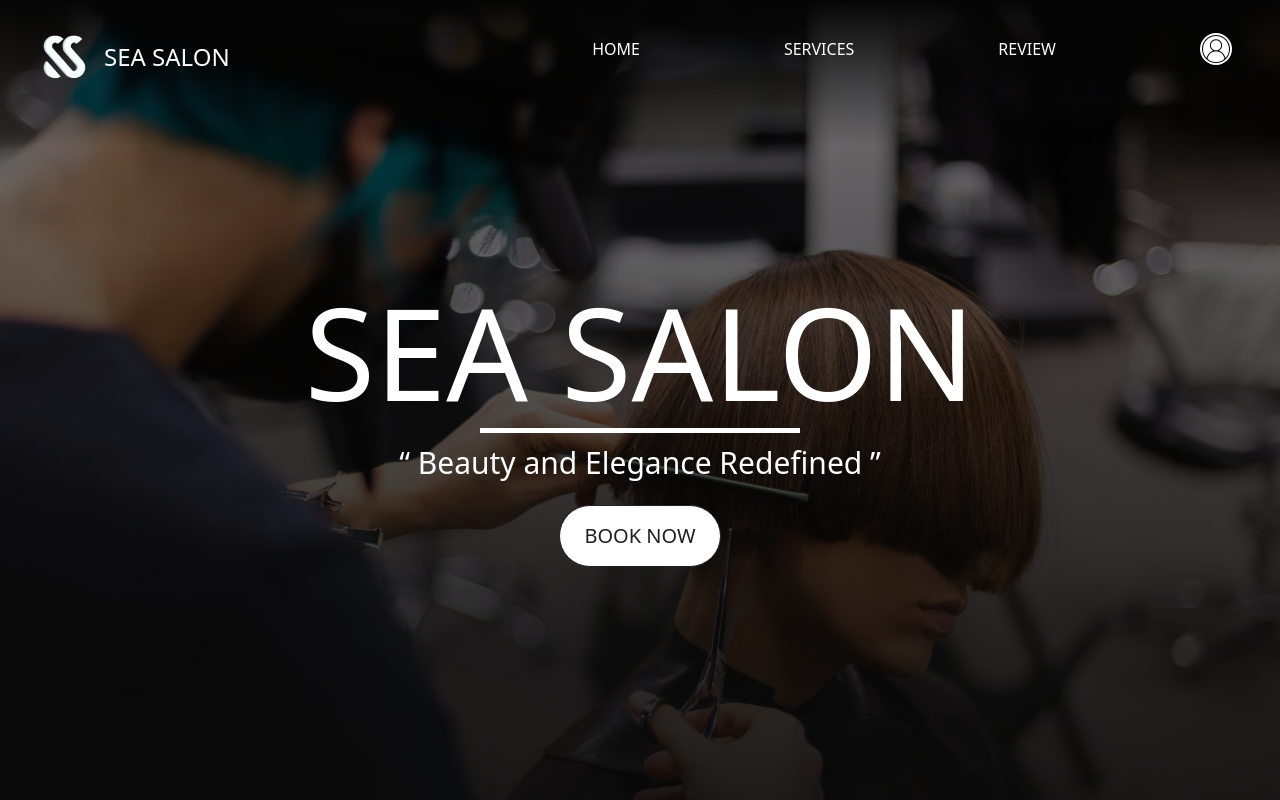
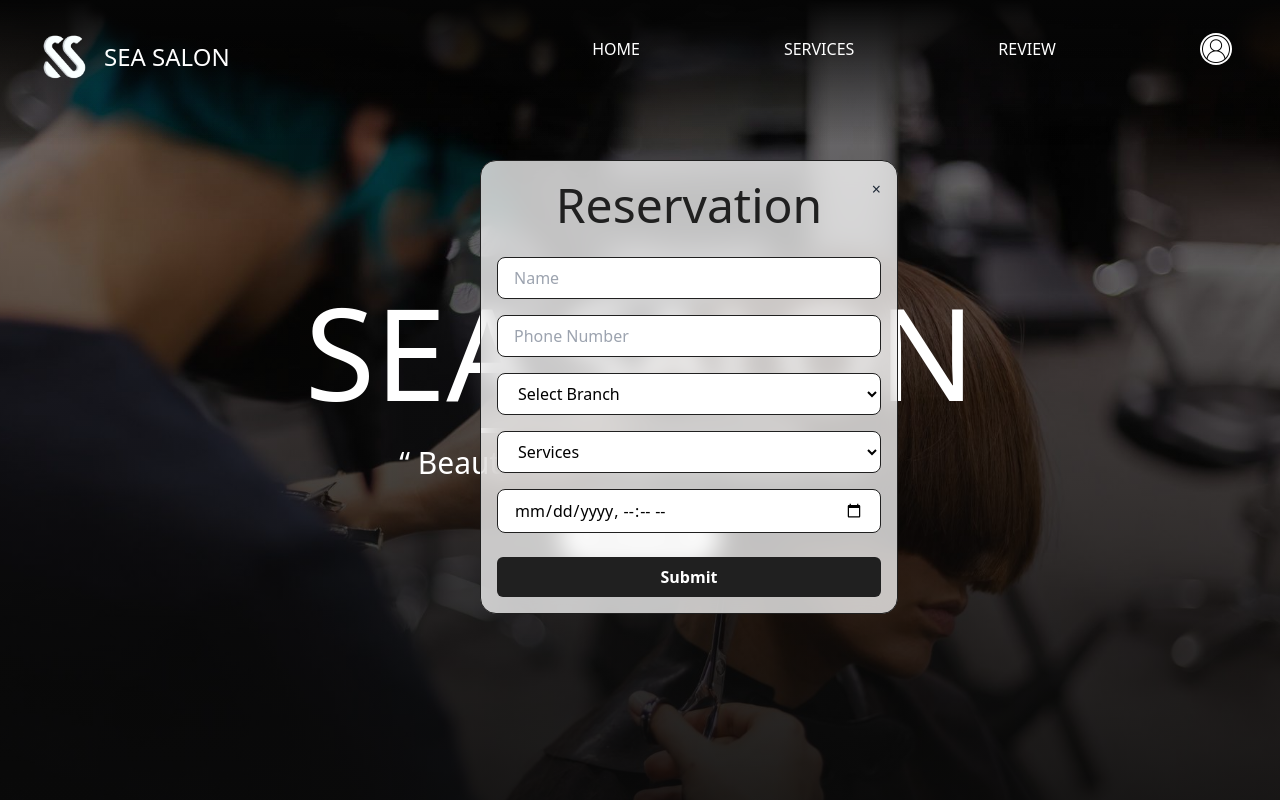
Before and after one commit to Kaizerioo/sea-salon, a React (Vite) app: page / in a window 1280 px wide. Both pictures are taken after a click on the button "BOOK NOW". Shown: the top 800 px of the page. Built offline with nearby package versions, Linux system fonts and the light colour scheme.

Commit message:
add reservation form

```diff
--- a/src/App.jsx
+++ b/src/App.jsx
@@ -4,11 +4,13 @@ import backgroundImage from "./assets/background1.jpeg";
 import haircut from "./assets/haircut.jpg";
 import facial from "./assets/facial.jpg";
 import pedi from "./assets/pedicure.jpg";
-import { useState } from "react";
+import { useContext, useState } from "react";
 import { FontAwesomeIcon } from "@fortawesome/react-fontawesome";
 import { faStar } from "@fortawesome/free-solid-svg-icons";
 import { RegisForm } from "./components/RegisForm";
 import { LoginForm } from "./components/LoginForm";
+import { ToggleComponent } from "./context/ToggleComponent";
+import { ReservationForm } from "./components/ReservationForm";
 
 function App() {
 
@@ -21,13 +23,14 @@ function App() {
 
   const [rating, setRating] = useState(0);
   const [hover, setHover] = useState(0);
-
+  const {showReservation, setShowReservation} = useContext(ToggleComponent);
 
   return (
     <>
       <Navbar/>
       <RegisForm/>
       <LoginForm/>
+      <ReservationForm/>
       <Element
         name="home"
         style={backgroundStyle}
@@ -41,7 +44,7 @@ function App() {
           “ Beauty and Elegance Redefined ”
         </div>
         <div className="left-text flex flex-col justify-center items-center pt-6">
-          <button className="bg-[#ffffff] hover:bg-[#B6BBC4] border border-[#202020] rounded-full px-6 py-4 text-xl text-[#202020] pt-serif-bold">
+          <button className="bg-[#ffffff] hover:bg-[#B6BBC4] border border-[#202020] rounded-full px-6 py-4 text-xl text-[#202020] pt-serif-bold" onClick={()=>{setShowReservation(!showReservation)}}>
             BOOK NOW
           </button>
         </div>
--- /dev/null
+++ b/src/components/ReservationForm.jsx
@@ -0,0 +1,42 @@
+import React, { useContext } from 'react'
+import { ToggleComponent } from '../context/ToggleComponent'
+
+export const ReservationForm = () => {
+    const {showReservation, setShowReservation} = useContext(ToggleComponent);
+    if(!showReservation){
+        return null;
+    }
+  return (
+    <div>
+            <div className='fixed flex flex-col items-center z-50 bg-[#ffffff] bg-opacity-75 backdrop-blur-md border border-[#202020] rounded-2xl mx-[37.5%] my-[20vh] px-4'>
+                <h1 className='p-5 text-5xl text-[#202020] unna-bold'>
+                    Reservation
+                </h1>
+                <div className='flex flex-col'>
+                    <input type="text" placeholder='Name' className='my-2 py-2 bg-[#ffffff] border border-[#202020] rounded-lg px-4 w-96'/>
+                    <input type="text" placeholder='Phone Number' className='my-2 py-2 bg-[#ffffff] border border-[#202020] rounded-lg px-4 w-96'/>
+                    <select className='my-2 py-2 bg-[#ffffff] border border-[#202020] rounded-lg px-4 w-96'>
+                        <option selected="Select Branch" disabled="true">Select Branch</option>
+                    </select>
+                    <select className='my-2 py-2 bg-[#ffffff] border border-[#202020] rounded-lg px-4 w-96'>
+                    <option selected="Services" disabled="true">Services</option>
+                    <option value="Haircut">Haircut</option>
+                    <option value="Styling">Styling</option>
+                    <option value="Manicure">Manicure</option>
+                    <option value="Pedicure">Pedicure</option>
+                    <option value="Face Treatments">Face Treatments</option>
+                  </select>
+                  <input type="datetime-local" className='my-2 py-2 bg-[#ffffff] border border-[#202020] rounded-lg px-4 w-96'/>
+                  <button className='border-[#202020] bg-[#202020] text-white px-20 py-2 rounded-md font-semibold mt-4 mb-4'>
+                        Submit
+                    </button>
+                </div>
+
+                <button className="absolute top-4 right-4 text-gray-800" onClick={()=>{setShowReservation(false)}}>
+                &times;
+                </button>
+            </div>
+
+            </div>
+  )
+}
```
